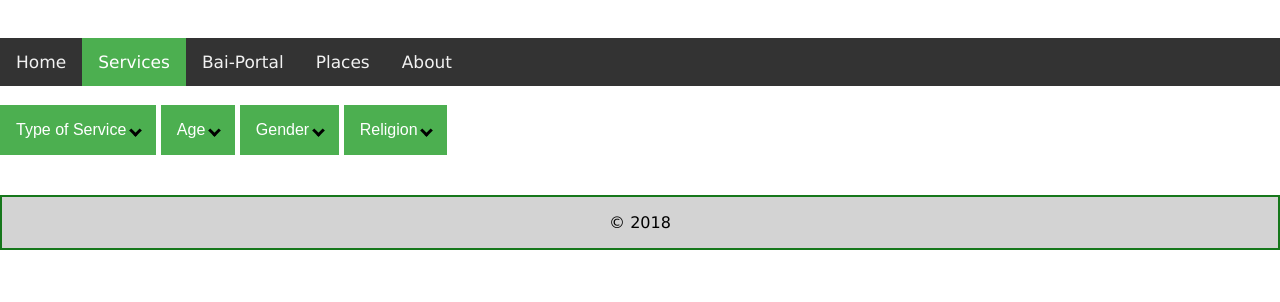
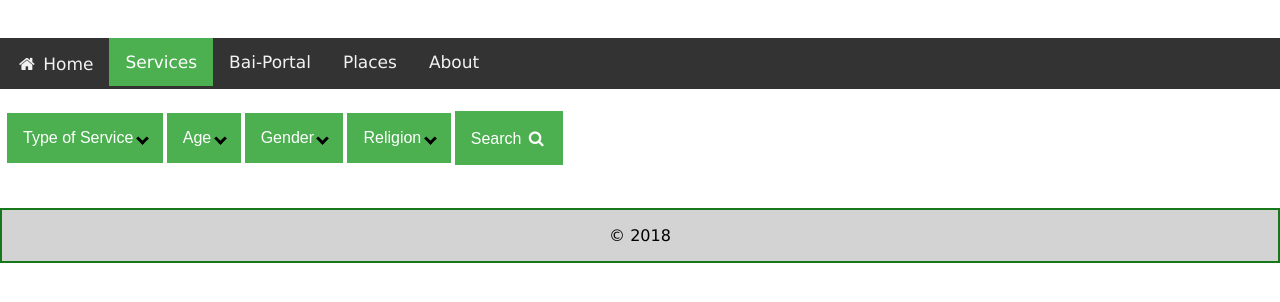
Before and after one commit to shivang8/Bai-Doo, a PHP site: page /services.html in a window 1280 px wide. Shown: the part 105-407 px from the top of the page. Run offline with PHP 8.4, Linux system fonts and the light colour scheme.

Commit message:
Search Button on Service Page
Added Home Icon on Home.html, services.html
Added Search Icon on Services Page

```diff
--- a/Home.html
+++ b/Home.html
@@ -3,6 +3,8 @@
 	<head>
 		<meta name="viewport" content="width=device-width, initial-scale=1">
         <link rel="stylesheet" href="style.css" />
+        <!-- Add icon library -->
+		<link rel="stylesheet" href="https://cdnjs.cloudflare.com/ajax/libs/font-awesome/4.7.0/css/font-awesome.min.css">
 	</head>
 	<body>
 		<div class="header">
@@ -13,7 +15,7 @@
 
 
         <div class="topnav">
-				  <a class="active" href="#home">Home</a>
+				  <a class="active" href="Home.html"><i class="fa fa-home" style="border:none"></i> Home</a>
 				  <a href="services.html">Services</a>
 				  <a href="#Bai_Portal">Bai-Portal</a>
 				  <a href="#Places">Places</a>
--- a/services.html
+++ b/services.html
@@ -3,6 +3,8 @@
 	<head>
 		<meta name="viewport" content="width=device-width, initial-scale=1">
         <link rel="stylesheet" href="style.css" />
+        <!-- Add icon library -->
+		<link rel="stylesheet" href="https://cdnjs.cloudflare.com/ajax/libs/font-awesome/4.7.0/css/font-awesome.min.css">
 	</head>
 	<body>
 		<!-- HEADER BEGIN -->
@@ -14,7 +16,7 @@
         <br><br>
 
         <div class="topnav">
-				  <a href="Home.html">Home</a>
+				  <a href="Home.html"><i class="fa fa-home" style="border:none"></i> Home</a>
 				  <a class="active" href="#Service">Services</a>
 				  <a href="#Bai_Portal">Bai-Portal</a>
 				  <a href="#Places">Places</a>
@@ -26,6 +28,9 @@
 		<div>
 			<div class="dropdown">
 				<br>
+				<table> <!-- Query Buttons -->
+					<th>
+						<td>
 							<button onclick="myFunctionTOS()" class="dropbtn">Type of Service <i class="down-arrow"></i>
 							</button>
 						  	<div id="TypeOfService" class="dropdown-content">
@@ -33,6 +38,8 @@
 						    	<a href="#">Task 2</a>
 						    	<a href="#">Task 3</a>
 						  	</div>
+						</td>
+						<td>
 							<button onclick="myFunctionAge()" class="dropbtn">Age <i class="down-arrow"></i>
 							</button>
 						  	<div id="Age" class="dropdown-content">
@@ -41,6 +48,8 @@
 						    	<a href="#">25-40</a>
 						    	<a href="#">40+</a>
 						  	</div>
+						</td>
+						<td>
 							<button onclick="myFunctionGender()" class="dropbtn">Gender <i class="down-arrow"></i>
 							</button>
 						  	<div id="Gender" class="dropdown-content">
@@ -48,6 +57,8 @@
 						    	<a href="#">Female</a>
 						    	<a href="#">Others</a>
 						  	</div>
+						</td>
+						<td>
 							<button onclick="myFunctionReligion()" class="dropbtn">Religion <i class="down-arrow"></i>
 							</button>
 						  	<div id="Religion" class="dropdown-content">
@@ -56,6 +67,14 @@
 						    	<a href="#">Sikh</a>
 						    	<a href="#">Cristian</a>
 						  	</div>
+						</td>
+						<td>
+							<!-- Add run query on this button -->
+						  	<button class="dropbtn">Search <i class="fa fa-search" style="border:none"></i>
+							</button>
+						</td>
+					</th>
+				</table>
 			</div>
 		</div>
 		<br><br><br><br><br>
--- a/style.css
+++ b/style.css
@@ -25,6 +25,7 @@ body{
 .topnav {
   	overflow: hidden;
   	background-color: #333;
+    border: none;
 }
 
 .topnav a {
@@ -34,16 +35,19 @@ body{
   padding: 14px 16px;
   text-decoration: none;
   font-size: 17px;
+  border: none;
 }
 
 .topnav a:hover {
   	background-color: #ddd;
   	color: black;
+    border: none;
 }
 
 .topnav a.active {
   	background-color: #4CAF50;
   	color: white;
+    border: none;
 }
 
 * {
```
Lines whose indentation alone changed are shown as unchanged.
